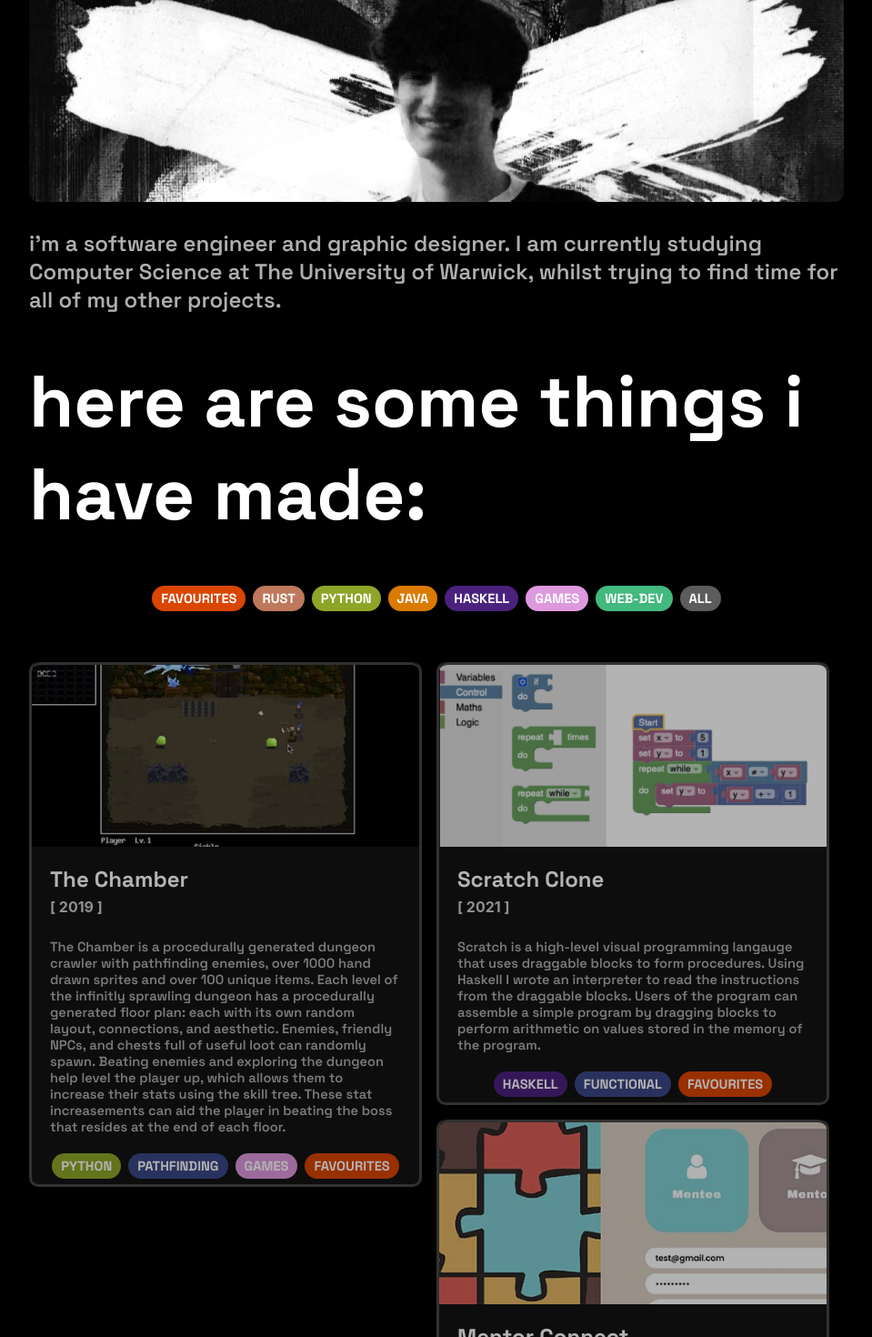
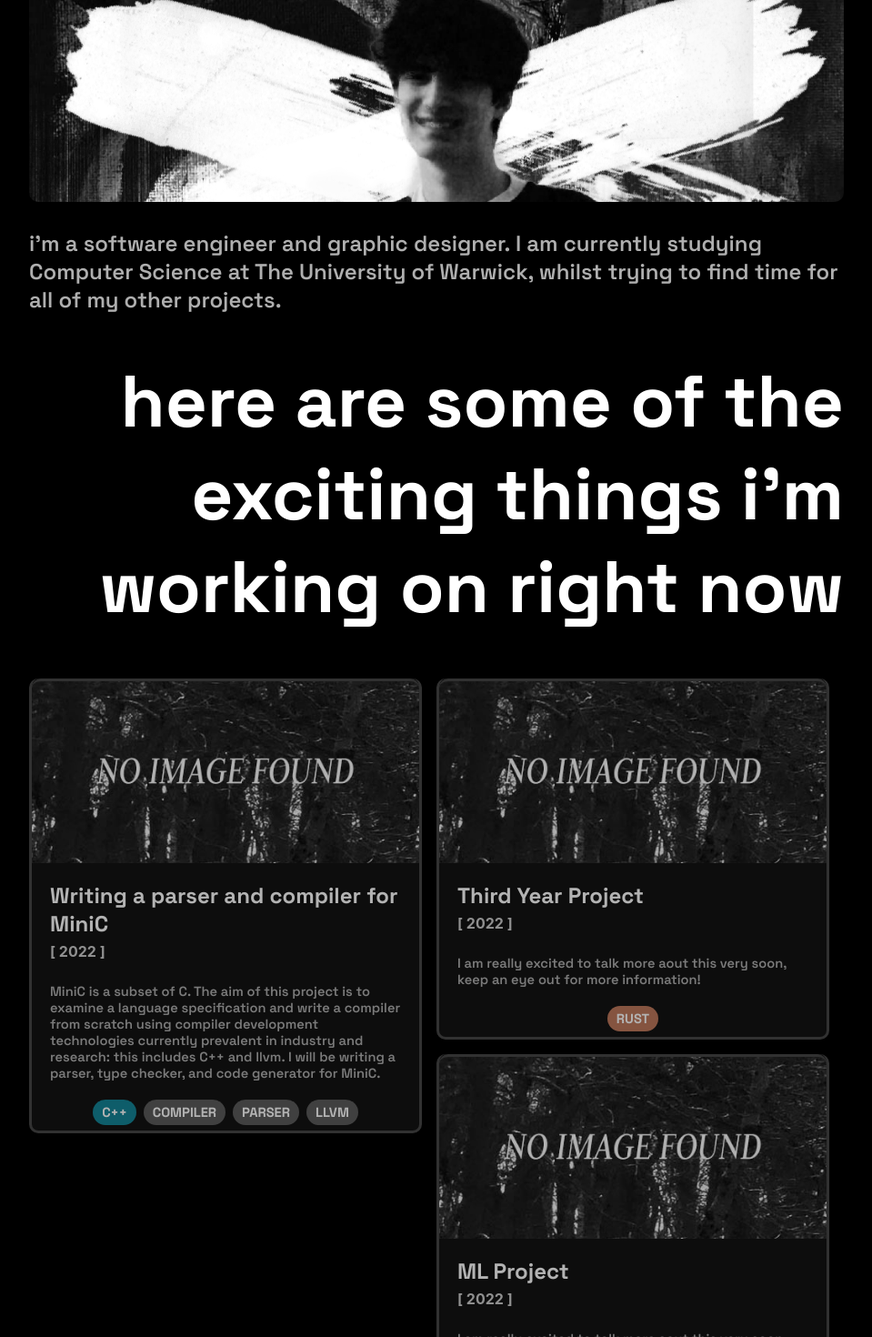
Before and after one commit to codethulu/codethulu-website-2022, a React (Create React App) app: page / in a window 1280 px wide. Shown: the part 1330-2800 px from the top of the page at 91% size, without its empty margins (160-1119 px from the left). Built offline with nearby package versions, Linux system fonts and the light colour scheme.

Commit message:
added current section (very quickly) and added a few things im working on

```diff
--- a/src/App.css
+++ b/src/App.css
@@ -365,3 +365,7 @@ a{
 .parallax-banner{
   border-radius: 10px;
 }
+
+.rtl{
+  direction: rtl;
+}
--- a/src/App.tsx
+++ b/src/App.tsx
@@ -19,6 +19,7 @@ import email_logo from './images/message-logo.svg';
 import linkedin_logo from './images/linkedin-logo.svg';
 import github_logo from './images/github-logo.svg';
 import projectsList from './components/projectsList';
+import current from './components/current';
 import { Parallax, ParallaxBanner, ParallaxProvider } from 'react-scroll-parallax';
 import './components/projectCard.css'
 import "animate.css/animate.min.css";
@@ -30,11 +31,15 @@ function App() {
   }
   const filterProjects = (e: string) => {
     setProjects(projectsList.filter((project: { tags: string | string[]; }) => project.tags.includes(e)));
+    if (e == "c/c++") {
+      setProjects(projectsList.filter((project: { tags: string | string[]; }) => project.tags.includes("c") || project.tags.includes("c++")));
+    }
   }
   const filterProjectsTitle = (e: string) => {
     setProjects(projectsList.filter((project: { name: string; description: string; }) => project.name.toUpperCase().includes(e.toUpperCase()) || project.description.toUpperCase().includes(e.toUpperCase())));
   }
   return (
+
     <>
       <ParallaxProvider>
         {/* <SideLinks /> */}
@@ -75,6 +80,16 @@ function App() {
           <p className='m-top-50'>i'm a software engineer and graphic designer. I am currently studying Computer Science at The University of Warwick, whilst trying to find time for all of my other projects. </p>
           {/* <Split style='left' text="i'm a software engineer and graphic designer, and i love to work on projects that allow me to apply my creative approach to solving problems. currently i am enjoying working on projects for the web and mobile, and game development." image={photo}></Split> */}
           {/* <Split style='right' text="i am currently studying Computer Science at the University of Warwick, where i am publicity officer at the Computing Society and deputy chair of Warwick Labour. " image={warwick}></Split> */}
+
+        </div>
+        <div className='container m-top-50'>
+          <Element name="current" className="element"></Element>
+          <ScrollAnimation animateIn="animate__fadeInLeft">
+            <h1 className='rtl'>here are some of the exciting things i'm working on right now</h1>
+          </ScrollAnimation>
+
+          <ProjectShowcase allProjects={current} filterProjects={null} filterProjectsTitle={null} projects={current} />
+
 
         </div>
         <div className='container m-top-50'>
@@ -176,11 +191,15 @@ const ProjectShowcase = (props: { allProjects: any; filterProjects: any; filterP
   return (
     <>
       {/* <Element name="projects" className="element"></Element> */}
+      {/* //if filterProjects not null */}
+      {props.filterProjects != null ?
+        <>
           <div className='divider'></div>
 
           <div className='center m-top-50'>
             <Tag name='favourites' filterProjects={props.filterProjects} />
             <Tag name='rust' filterProjects={props.filterProjects} />
+            <Tag name='c/c++' filterProjects={props.filterProjects} />
             <Tag name='python' filterProjects={props.filterProjects} />
             <Tag name='java' filterProjects={props.filterProjects} />
             <Tag name='haskell' filterProjects={props.filterProjects} />
@@ -188,6 +207,8 @@ const ProjectShowcase = (props: { allProjects: any; filterProjects: any; filterP
             <Tag name='web-dev' filterProjects={props.filterProjects} />
             <Tag name='all' filterProjects={props.allProjects} />
           </div>
+        </>
+        : <></>}
 
       <div className='inner-container h-auto m-top-50'>
         <Masonry
@@ -240,6 +261,8 @@ const Tag = (props: TagProps) => {
     colour = 'rust'
   } else if (props.name === "c") {
     colour = 'green'
+  } else if (props.name === "c++" || props.name === "c/c++") {
+    colour = 'leonard'
   } else if (props.name === "php" || props.name === "web-dev" || props.name === "javacc") {
     colour = 'grass'
   } else if (props.name === "games") {
--- /dev/null
+++ b/src/components/current.tsx
@@ -0,0 +1,26 @@
+
+const projectsList = [
+    {
+        name: "Writing a parser and compiler for MiniC",
+        year: "2022",
+        description: "MiniC is a subset of C. The aim of this project is to examine a language specification and write a compiler from scratch using compiler development technologies currently prevalent in industry and research: this includes C++ and llvm. I will be writing a parser, type checker, and code generator for MiniC.",
+        tags: ["c++", "Compiler", "Parser", "LLVM"],
+        image: "compiler",
+    },
+    {
+        name: "Third Year Project",
+        year: "2022",
+        description: "I am really excited to talk more aout this very soon, keep an eye out for more information!",
+        tags: ["rust"],
+        image: "project",
+    },
+    {
+        name: "ML Project",
+        year: "2022",
+        description: "I am really excited to talk more aout this very soon, keep an eye out for more information!",
+        tags: ["python", "machine learning"],
+        image: "CS342",
+    },
+
+]
+export default projectsList;
--- a/src/components/navBar.tsx
+++ b/src/components/navBar.tsx
@@ -19,6 +19,11 @@ const NavBar = () => {
                     </Link>
                 </li>
                 <li>
+                    <Link activeClass="active" to="current" spy={true} smooth={true} offset={0} duration={750} >
+                        <h1>current</h1>
+                    </Link>
+                </li>
+                <li>
                     <Link activeClass="active" to="projects" spy={true} smooth={true} offset={0} duration={750} >
                         <h1>projects</h1>
                     </Link>
--- a/src/components/projectCard.css
+++ b/src/components/projectCard.css
@@ -133,6 +133,9 @@
 .green{
     background-color: rgb(24, 131, 104);
 }
+.leonard{
+    background-color: rgb(21, 133, 151);
+}
 .grass{
     background-color: rgb(66, 185, 125);
 }
```
Also changed, not shown: .fleet/settings.json (added). Lines whose indentation alone changed are shown as unchanged.
